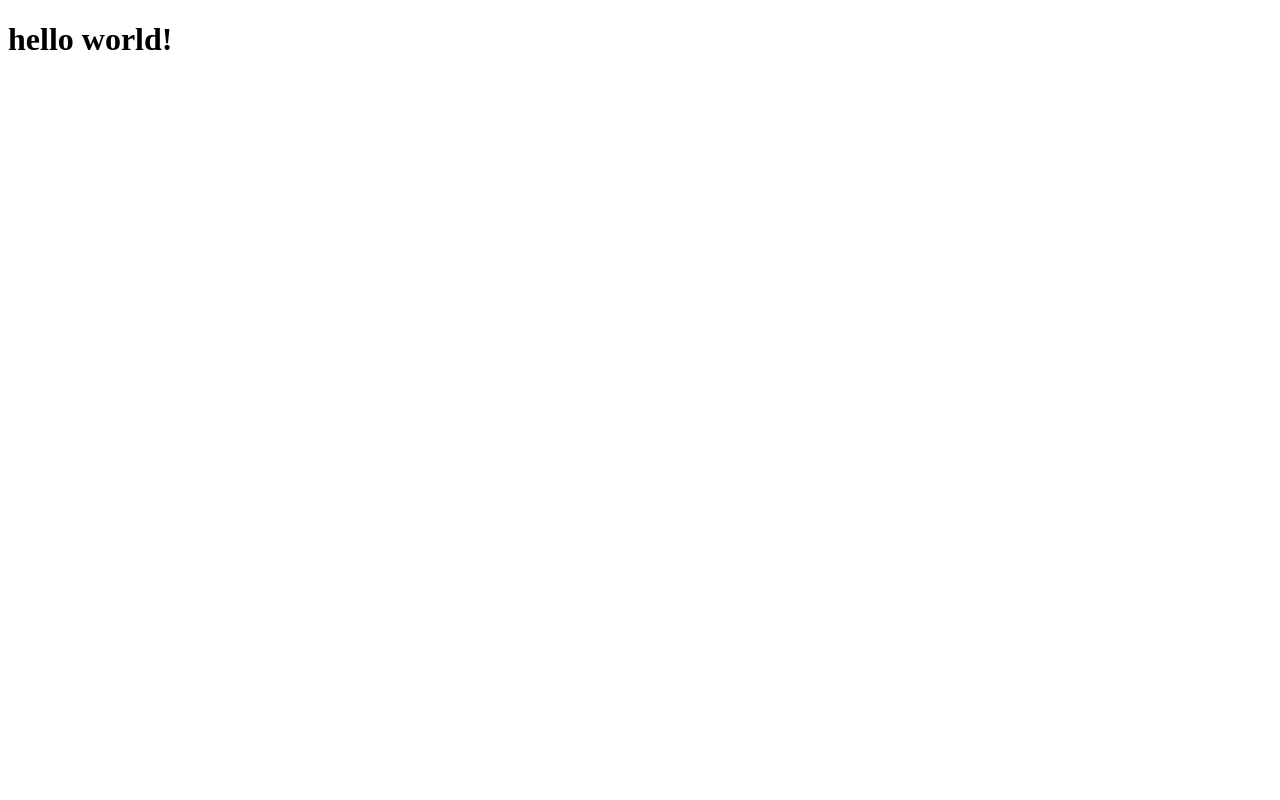
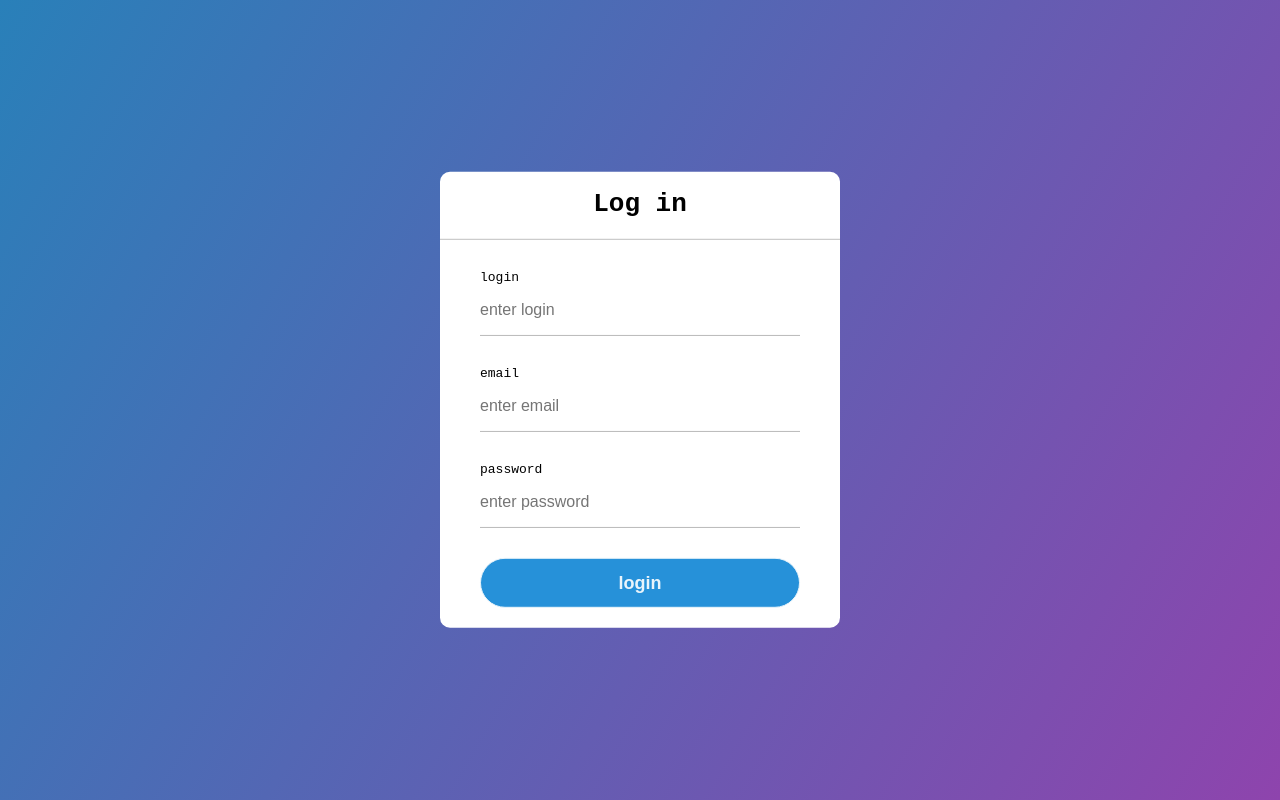
Before and after one commit to kittensgit/classwork-04-04, a plain HTML site: page index.html in a window 1280 px wide. Drawn offline with Linux system fonts and the light colour scheme.

Commit message:
add index.css

```diff
--- /dev/null
+++ b/index.css
@@ -0,0 +1,63 @@
+body {
+    margin: 0;
+    padding: 0;
+    font-family: monospace;
+    background: linear-gradient(120deg, #2980b9, #8e44ad);
+    height: 100vh;
+    overflow: hidden;
+}
+
+.formik {
+    position: absolute;
+    top: 50%;
+    left: 50%;
+    transform: translate(-50%, -50%);
+    width: 400px;
+    background: white;
+    border-radius: 10px;
+}
+
+.title{
+    text-align: center;
+    padding: 0 0 20px 0;
+    border-bottom: 1px solid silver;
+}
+
+.form {
+    padding: 0 40px;
+    box-sizing: border-box;
+}
+
+.wrapp{
+    position: relative;
+    border-bottom: 1px solid #adadad;
+    margin: 30px 0;
+}
+
+.input{
+    width: 100%;
+    padding: 5px 0;
+    height: 40px;
+    font-size: 16px;
+    border: none;
+    outline: none;
+}
+
+.btn {
+    width: 100%;
+    height: 50px;
+    border: 1px solid;
+    background: #2691d9;
+    border-radius: 25px;
+    font-size: 18px;
+    color: #e9f4fb;
+    font-weight: 700;
+    cursor: pointer;
+    outline: none;
+    margin-bottom: 20px;
+}
+
+.btn:hover{
+    border-color: #2691d9;
+    transition: .5s;
+}
--- a/index.html
+++ b/index.html
@@ -1,12 +1,33 @@
 <!DOCTYPE html>
 <html lang="en">
+
 <head>
     <meta charset="UTF-8">
     <meta http-equiv="X-UA-Compatible" content="IE=edge">
     <meta name="viewport" content="width=device-width, initial-scale=1.0">
-    <title>Document</title>
+    <title>login</title>
+    <link rel="stylesheet" href="index.css">
 </head>
+
 <body>
-    <h1>hello world!</h1>
+    <div class="formik">
+        <h1 class="title">Log in</h1>
+        <form class="form">
+            <div class="wrapp">
+                <label for="login" class="lb">login</label>
+                <input type="text" class="input" placeholder="enter login" required />
+            </div>
+            <div class="wrapp">
+                <label for="email" class="lb">email</label>
+                <input type="text" class="input" placeholder="enter email" required />
+            </div>
+            <div class="wrapp">
+                <label for="password" class="lb">password</label>
+                <input type="password" class="input" placeholder="enter password" required />
+            </div>
+            <button class="btn" type="submit" value="login">login</button>
+        </form>
+    </div>
 </body>
+
 </html>
```
